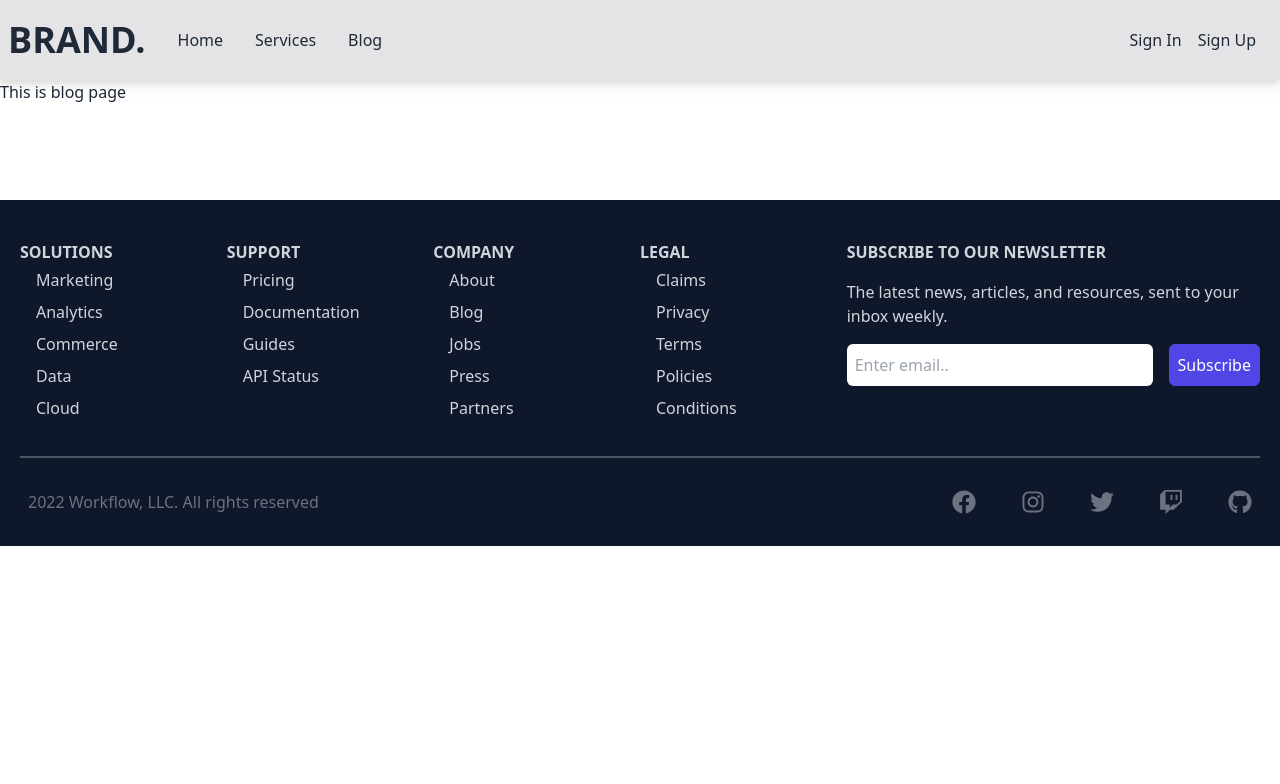
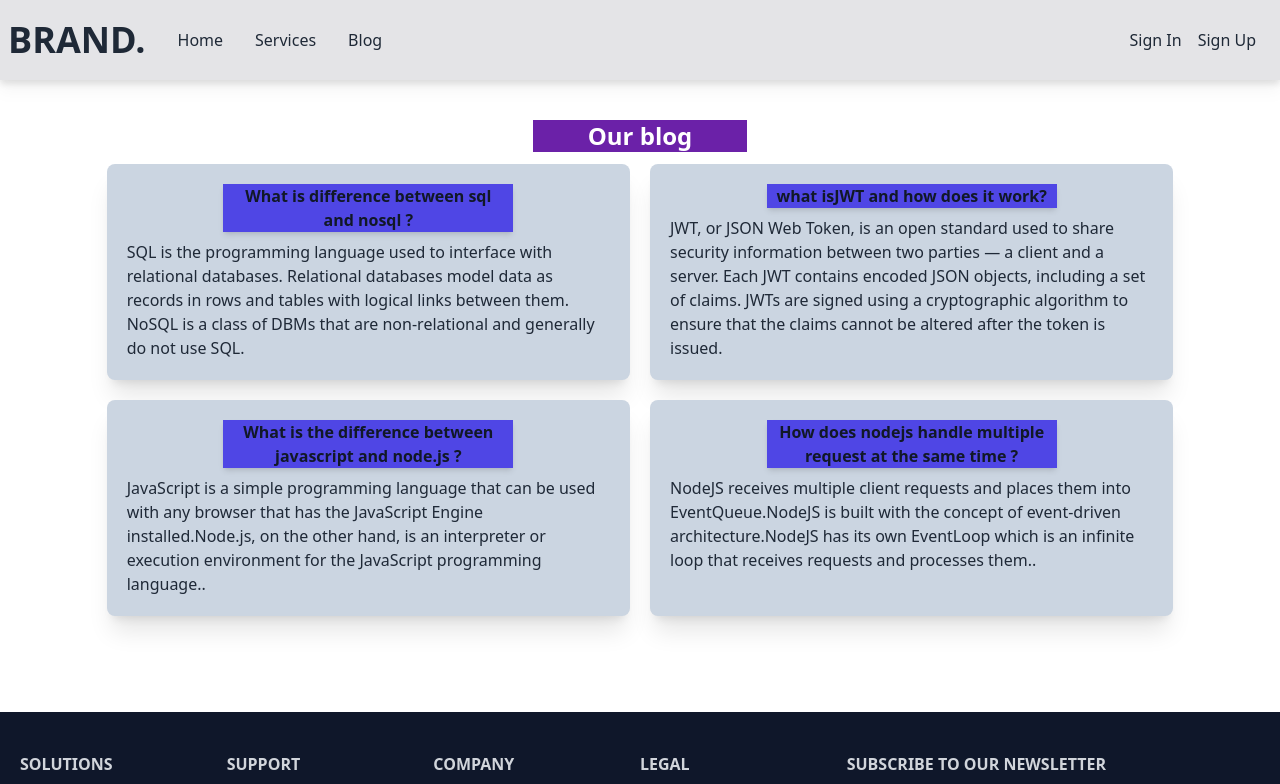
Before and after one commit to ashiq-rahman07/dent-fitt-client, a React (Create React App) app: page /blog in a window 1280 px wide. Shown: the top 784 px of the page. Built offline with nearby package versions, Linux system fonts and the light colour scheme; no server answers.

Commit message:
blog page ui

```diff
--- a/src/Pages/Blog.js
+++ b/src/Pages/Blog.js
@@ -2,8 +2,26 @@
 
 const Blog = () => {
     return (
-        <div>
-            <h2>This is blog page</h2>
+        <div className='w-10/12 mx-auto mt-10'>
+            <h2 className='w-1/5 bg-purple-800  text-center mx-auto text-white font-semibold text-2xl mb-3'>Our blog</h2>
+            <div className='grid md:grid-cols-2 gap-5'>
+                <div className='bg-slate-300 p-5 rounded-lg shadow-xl'>
+                    <h2 className='bg-indigo-600 w-3/5 mx-auto mb-2 px-2 text-center font-semibold text-gray-900 shadow-md'>What is difference between sql and nosql ?</h2>
+                    <p>SQL is the programming language used to interface with relational databases. Relational databases model data as records in rows and tables with logical links between them. NoSQL is a class of DBMs that are non-relational and generally do not use SQL.</p>
+                </div>
+                <div className='bg-slate-300 p-5 rounded-lg shadow-xl'>
+                    <h2 className='bg-indigo-600 w-3/5 mx-auto mb-2 px-2 text-center font-semibold text-gray-900 shadow-md'>what isJWT and how does it work?</h2>
+                    <p>JWT, or JSON Web Token, is an open standard used to share security information between two parties — a client and a server. Each JWT contains encoded JSON objects, including a set of claims. JWTs are signed using a cryptographic algorithm to ensure that the claims cannot be altered after the token is issued.</p>
+                </div>
+                <div className='bg-slate-300 p-5 rounded-lg shadow-xl'>
+                    <h2 className='bg-indigo-600 w-3/5 mx-auto mb-2 px-2 text-center font-semibold text-gray-900 shadow-md'>What is the difference between javascript and node.js ?</h2>
+                    <p>JavaScript is a simple programming language that can be used with any browser that has the JavaScript Engine installed.Node.js, on the other hand, is an interpreter or execution environment for the JavaScript programming language..</p>
+                </div>
+                <div className='bg-slate-300 p-5 rounded-lg shadow-xl'>
+                    <h2 className='bg-indigo-600 w-3/5 mx-auto mb-2 px-2 text-center font-semibold text-gray-900 shadow-md'>How does nodejs handle multiple request at the same time ?</h2>
+                    <p> NodeJS receives multiple client requests and places them into EventQueue.NodeJS is built with the concept of event-driven architecture.NodeJS has its own EventLoop which is an infinite loop that receives requests and processes them..</p>
+                </div>
+           </div>
         </div>
     );
 };
```
